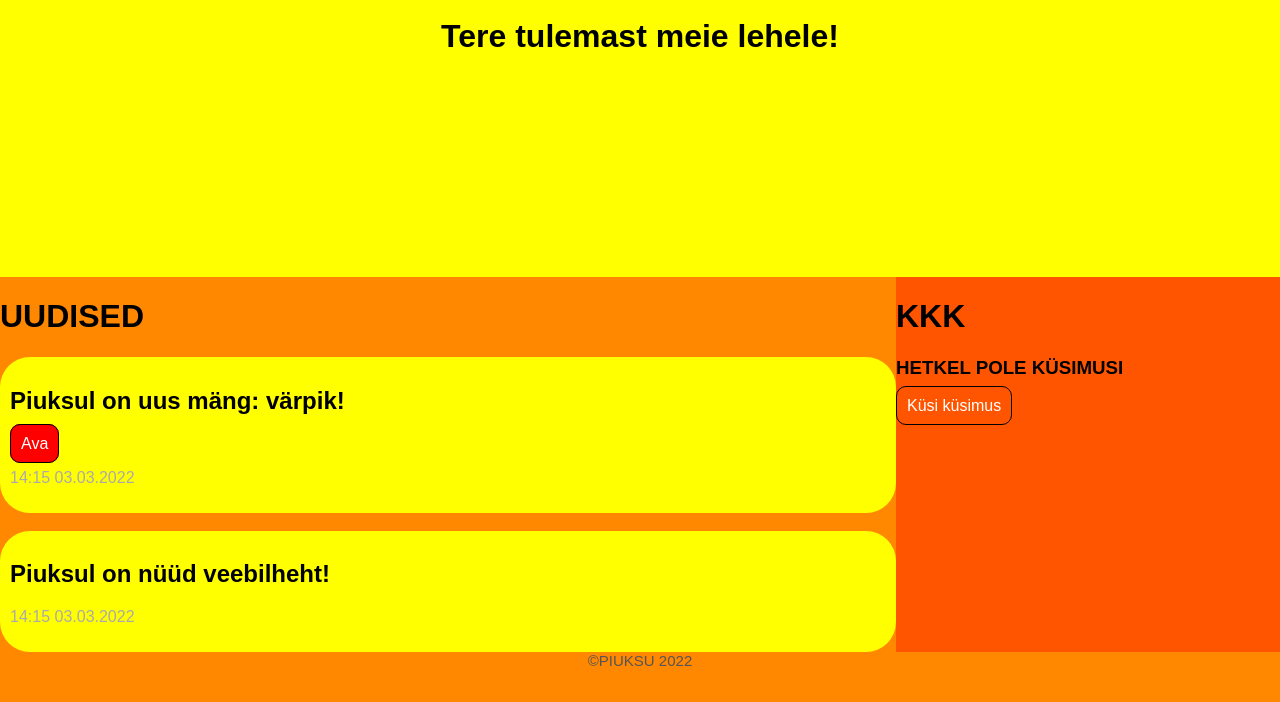
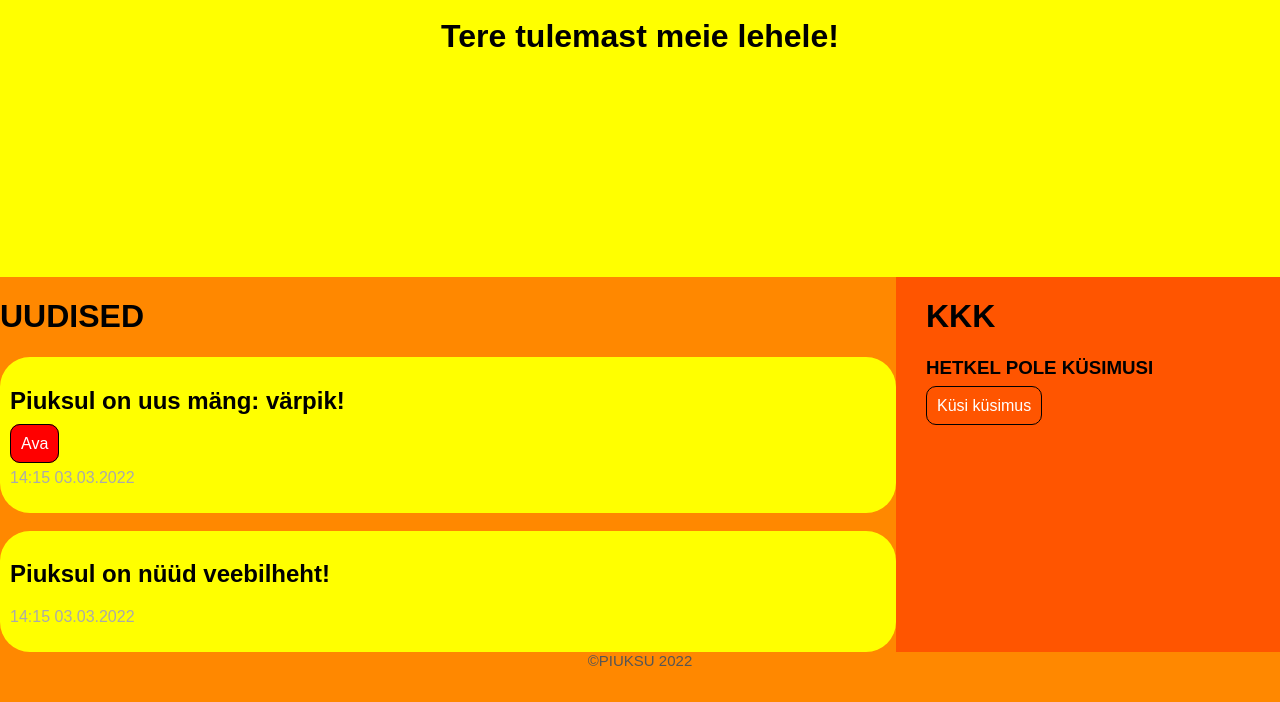
Before and after one commit to piuksu/piuksu.github.io, a plain HTML site: page index.html in a window 1280 px wide. Shown: the part 164-866 px from the top of the page. Drawn offline with Linux system fonts and the light colour scheme.

Commit message:
Update css.css

```diff
--- a/style/css.css
+++ b/style/css.css
@@ -59,6 +59,7 @@ body {
     display: block;
     background-color: #f50;
     display: table-cell;
+    padding: 0 0 0 30px;
 }
 @media only screen and (max-width: 600px) {
     #nk {
```
